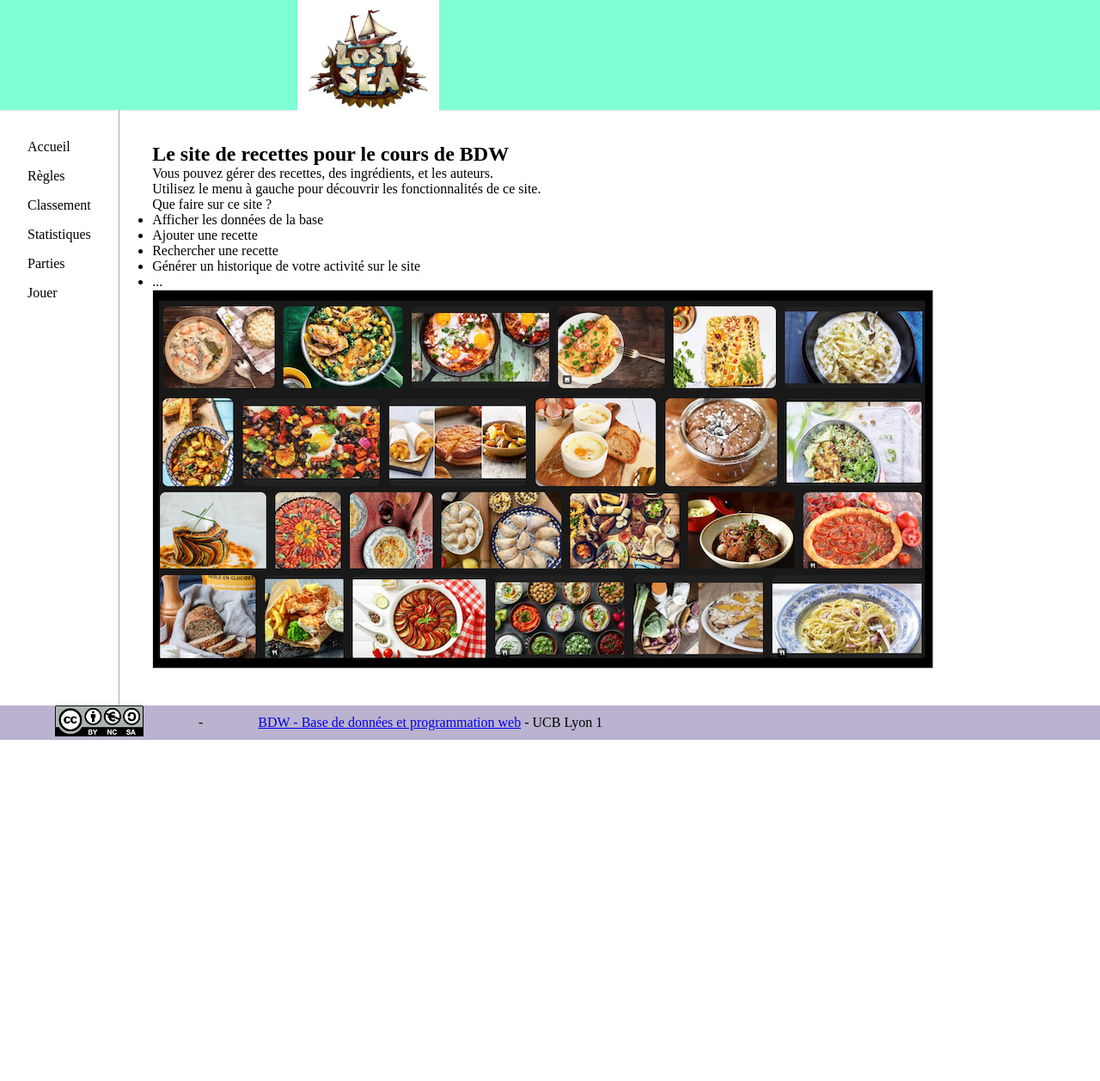
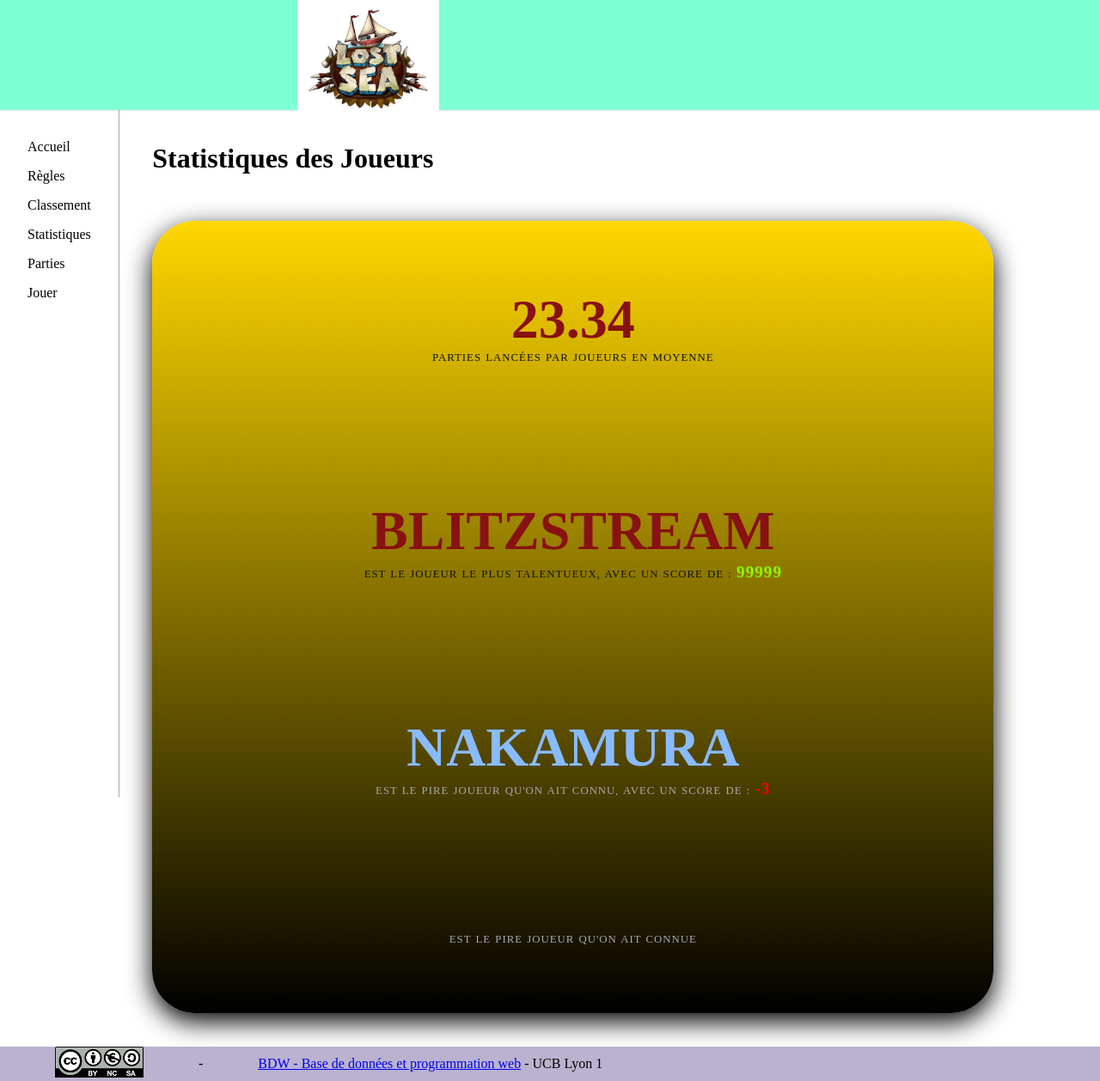
Before and after one commit to HackShadows/ProjetBDW, a Python web app: template serveur/site/templates/statistiques.html in a window 1280 px wide. Shown: the whole page at 86% size. Before the commit the page ends 861 px from the top, so only its background shows below. Run offline with Jinja, Linux system fonts and the light colour scheme; the template is opened without the code that fills it, so the values that code supplies are empty.

Commit message:
ajout: la page statistique, j'ai tenté un truc mais à voir

```diff
--- a/serveur/site/static/css/style.css
+++ b/serveur/site/static/css/style.css
@@ -105,7 +105,12 @@ nav li a:hover {
 	background-color: #CCC;
 }
 main {
+	flex-grow: 1;
 	padding: 3%;
+}
+main h1 {
+	margin-bottom: 5%;
+	font-size: 2rem;
 }
 
 
@@ -181,6 +186,7 @@ main {
 	width: 100%;
 	height: 15.3rem;
 	border: solid 2px black;
+	border-radius: 4px;
 	border-collapse: collapse;
 	overflow-y: scroll;
 	text-align: center;
@@ -192,6 +198,7 @@ main {
 #player-page thead th {
 	position: sticky;
 	top: 0px;
+	z-index: 2;
 	padding: .5rem 0;
 	font-size: 1.1rem;
 	background-color: #DDD;
@@ -208,7 +215,52 @@ main {
 	left: 0px;
 	right: 0px;
 	height: 2rem;
+	z-index: 1;
 }
 #player-page button:hover {
 	background-color: #FBC4;
 }
+
+
+
+
+
+#stats-page {
+	display: flex;
+	flex-flow: column nowrap;
+	align-items: center;
+	margin-right: 8%;
+background-image: linear-gradient(to bottom, gold, black);
+border-radius: 50px;
+box-shadow: black 0 10px 30px 0;
+}
+#stats-page li {
+	display: contents;
+}
+#stats-page li:nth-child(-n+2) output { color: #811; }
+#stats-page li:nth-child( n+3) output { color: #8BF; }
+#stats-page li:nth-child(-n+2) label > span { color: #111; }
+#stats-page li:nth-child( n+3) label > span { color: #AAA; }
+#stats-page li:nth-child(-n+2) label > span > span { color: #8F0; }
+#stats-page li:nth-child( n+3) label > span > span { color: #F00; }
+#stats-page label {
+	display: flex;
+	flex-flow: column nowrap;
+	align-items: center;
+	padding: 8% 0;
+}
+#stats-page label > output {
+	font-size: 4rem;
+	font-weight: bold;
+}
+#stats-page label > span {
+	font-size: .8rem;
+	text-transform: uppercase;
+	letter-spacing: 1px;
+	word-spacing: 1px;
+}
+#stats-page label > span > span {
+	font-size: 1.2rem;
+	color: red;
+	font-weight: bold;
+}
--- a/serveur/site/templates/statistiques.html
+++ b/serveur/site/templates/statistiques.html
@@ -1,25 +1,52 @@
 {% extends "base.html" %}
 
 {% block main_content %}
-<h2>Le site de recettes pour le cours de BDW</h2>
+<h1>Statistiques des Joueurs</h1>
 
-<p id="parag_description">
-	Vous pouvez gérer des recettes, des ingrédients, et les auteurs.
-	<br>
-	Utilisez le menu à gauche pour découvrir les fonctionnalités de ce site.
-</p>
+<ul id="stats-page">
+	<li><label>
+		<output>{{ (100*23.345)|round/100 }}</output>
+		<span>parties lancées par joueurs en moyenne</span>
+	</label></li>
 
-<p>Que faire sur ce site ?</p>
-<ul>
-	<li>Afficher les données de la base</li>
-	<li>Ajouter une recette</li>
-	<li>Rechercher une recette</li>
-	<li>Générer un historique de votre activité sur le site</li>
-	<li>...</li>
+	<li><label>
+		<output>BLITZSTREAM</output>
+		<span>est le joueur le plus talentueux, avec un score de : <span>99999</span></span>
+	</label></li>
+
+	<li><label>
+		<output>NAKAMURA</output>
+		<span>est le pire joueur qu'on ait connu, avec un score de : <span>-3</span></span>
+	</label></li>
+
+	<li><label>
+		<output>{{ REQUEST_VARS['score_0'] }}</output>
+		<span>est le pire joueur qu'on ait connue</span>
+	</label></li>
+<!--
+	<li><label>
+		<output>X {{ (100*REQUEST_VARS['moyenne']|round)/100 }}</output>
+		<span>lancées par joueurs en moyenne</span>
+	</label></li>
+
+	{% if REQUEST_VARS.scores.maxi is not none %}
+	<li><label>
+		<output>{{ REQUEST_VARS['scores']['maxi'][1]['pseudo'] }}</output>
+		<span>est le joueur le plus talentueux, avec un score de : <span>{{ REQUEST_VARS['scores']['maxi'][0] }}</span></span>
+	</label></li>
+	{% endif %}
+
+	{% if REQUEST_VARS.scores.mini is not none %}
+	<li><label>
+		<output>{{ REQUEST_VARS['scores']['mini'] }}</output>
+		<span>est le pire joueur qu'on ait connu, avec un score de : <span>{{ REQUEST_VARS['scores']['mini'][0] }}</span></span>
+	</label></li>
+	{% endif %}
+
+	<li><label>
+		<output>{{ REQUEST_VARS['score_0'] }}</output>
+		<span>est le pire joueur qu'on ait connue</span>
+	</label></li>
+-->
 </ul>
-
-<div>
-	<img src="mitonmar/static/img/top-plats.png" />
-</div>
-
 {% endblock %}
```
